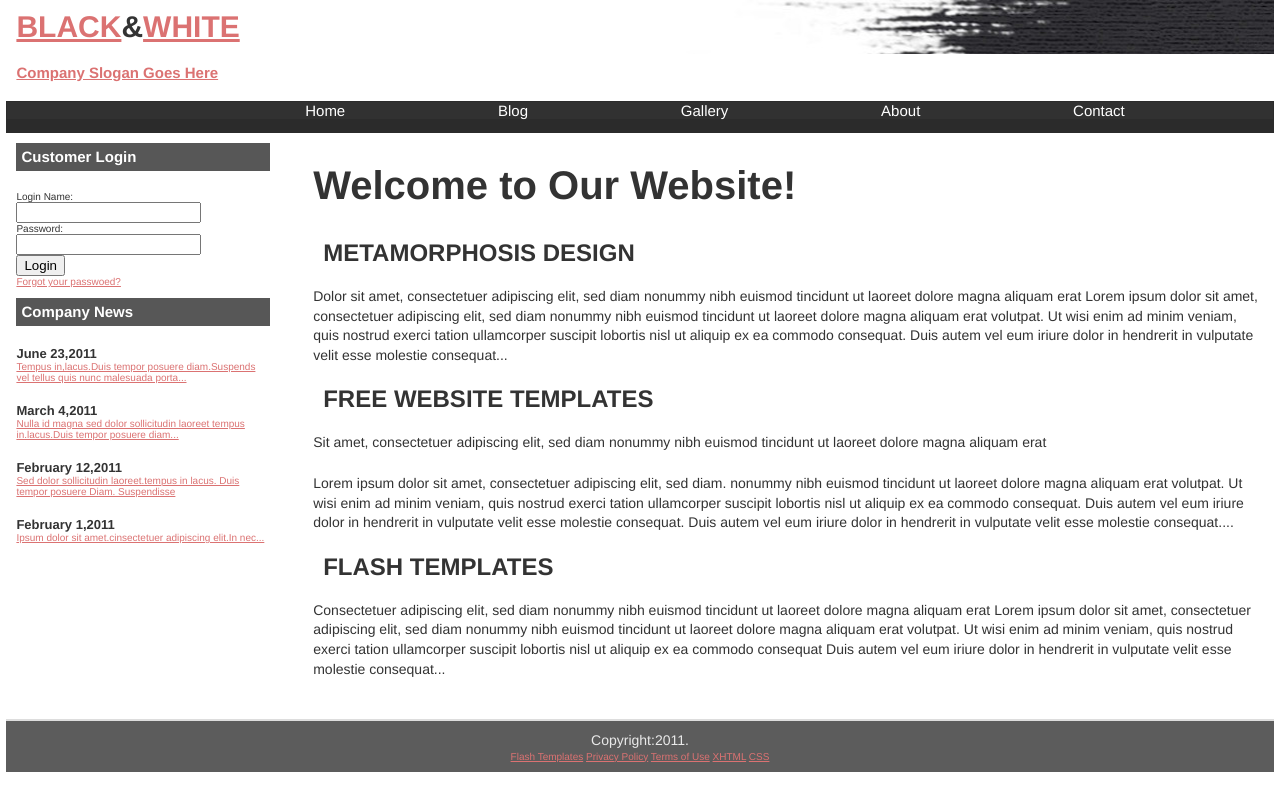
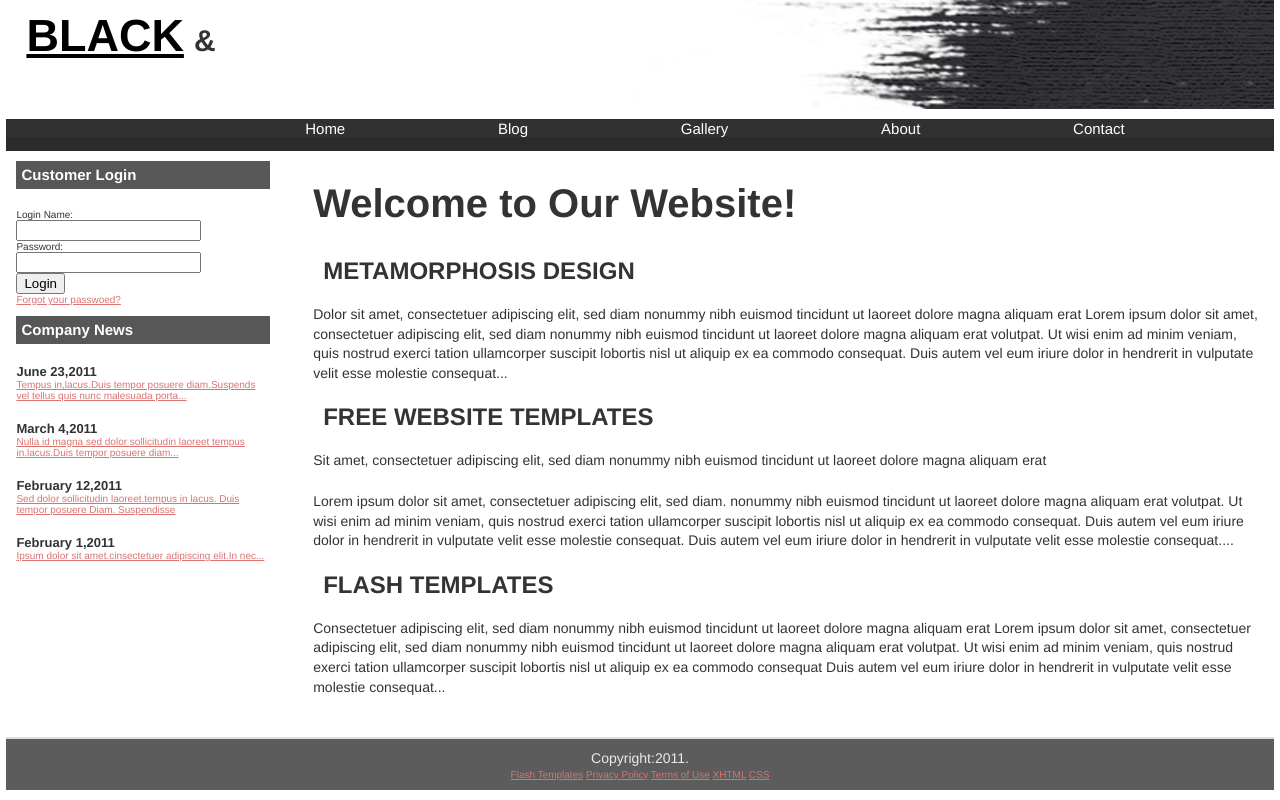
Before and after one commit to muyuechian/2021, a plain HTML site: page index.html in a window 1280 px wide. Drawn offline with Linux system fonts and the light colour scheme.

Commit message:
Update style.css

```diff
--- a/css/style.css
+++ b/css/style.css
@@ -59,10 +59,10 @@ ul {
 
 a:link {
 	color: rgb(219, 114, 114);
-	background: rgba(238, 238, 238, 0);
+	background: rgba(0, 0, 0, 0);
 }
 a:visited {
-	color: #2b2b2b;
+	color: #000000;
 	background: #eee;
 }
 
@@ -116,8 +116,8 @@ the layout
 	border: 10px solid #5c0505;
 }
 
-#header img {
-	border: 10px solid #ccc;
+#header{
+	background: url('../images/title_bg.jpg');
 }
 
 #header h1 {
@@ -127,10 +127,29 @@ the layout
 	text-align: left;
 }
 
+#black{
+	font-size: 1.5em;
+	margin: 0 0 0 0;
+	padding: 10px;
+	text-align: left;
+	color: #000000;
+}
+
+#white{
+	font-size: 1.5em;
+	margin: 0 0 0 0;
+	padding: 10px;
+	text-align: left;
+	color: #ffffff;
+}
+
+#metamorph{
+	color: #fff;
+}
+
 #header h1,h2{
 	margin: 0 0 0 0;
 	padding: 10px;
-	background: url('../images/title_bg.jpg');
 }
 
 #content, #sidebar {
```
